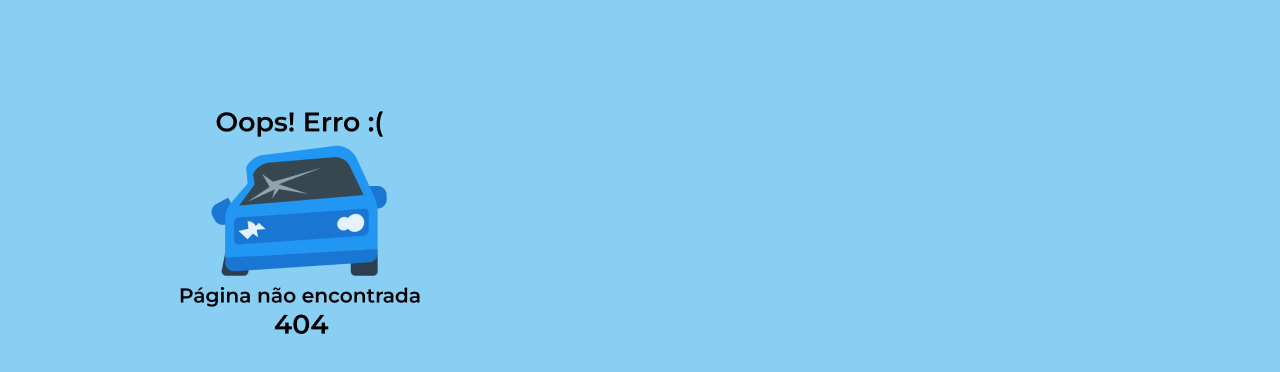
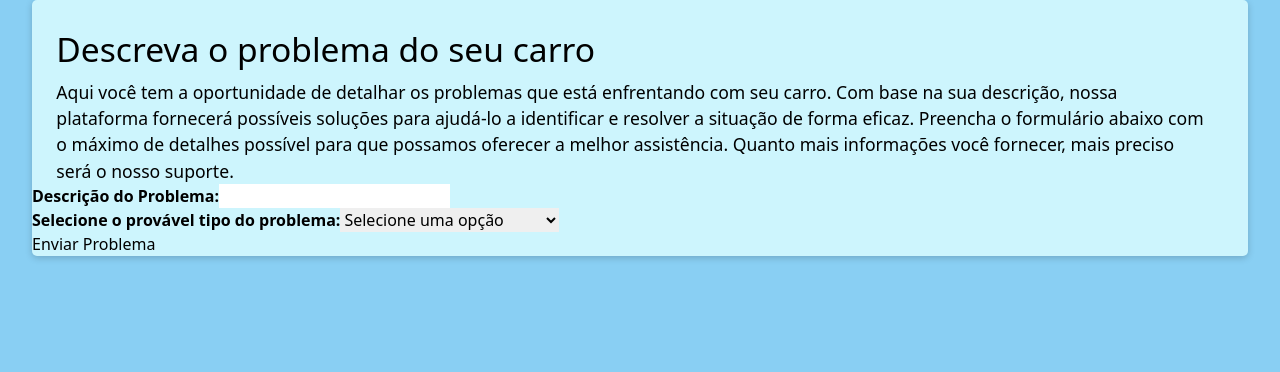
Before and after one commit to felipesora/sprint4-frontend, a Next.js app in the folder carro-seguro/: page /diagnostico in a window 1280 px wide. Before the commit this address had no page. Shown: the top 372 px of the page. Built offline with nearby package versions, Linux system fonts and the light colour scheme.

Commit message:
criando página de diagnóstico.

```diff
--- /dev/null
+++ b/carro-seguro/src/app/diagnostico/page.tsx
@@ -0,0 +1,148 @@
+"use client";
+
+import React, { useState } from 'react';
+import { enviarProblema } from '../../services/problema/api';
+import { buscarPecasPorTipo, Peca } from '../../services/pecas/api';
+import Link from 'next/link';
+
+export default function Diagnostico() {
+    const [pecas, setPecas] = useState<Peca[]>([]);
+    const [descricao, setDescricao] = useState<string>('');
+    const [tipoProblema, setTipoProblema] = useState<string>('');
+    const [precoTotal, setPrecoTotal] = useState<number>(0);
+    const [mensagemResposta, setMensagemResposta] = useState<string>('');
+    const [enviadoComSucesso, setEnviadoComSucesso] = useState<boolean>(false);
+    const [mostrarPecas, setMostrarPecas] = useState<boolean>(false); // Novo estado
+
+    const handleSubmit = async (e: React.FormEvent) => {
+        e.preventDefault();
+        try {
+            await enviarProblema(descricao, tipoProblema);
+            setMensagemResposta('Seu problema foi relatado com sucesso. Nossa equipe entrará em contato com você em breve para fornecer suporte e orientações. Obrigado por escolher a Porto Seguro.');
+            setDescricao('');
+            setTipoProblema('');
+            setEnviadoComSucesso(true);
+            setMostrarPecas(true); // Define como true para mostrar peças
+        } catch (error) {
+            setMensagemResposta('Erro ao enviar o problema. Por favor, tente novamente.');
+            console.error("Erro ao enviar problema:", error);
+        }
+    };
+
+    const handleTipoProblemaChange = async (e: React.ChangeEvent<HTMLSelectElement>) => {
+        const novoTipoProblema = e.target.value;
+        setTipoProblema(novoTipoProblema);
+
+        if (novoTipoProblema) {
+            try {
+                const resultadoPecas = await buscarPecasPorTipo(novoTipoProblema);
+                // Filtrar as peças para incluir apenas aquelas que correspondem ao tipo de problema
+                const pecasFiltradas = resultadoPecas.filter(peca => peca.tpPecaProblema === novoTipoProblema);
+                setPecas(pecasFiltradas);
+
+                // Calcula a média dos preços
+                if (pecasFiltradas.length > 0) {
+                    const total = pecasFiltradas.reduce((acc, peca) => acc + peca.preco, 0);
+                    const media = total / pecasFiltradas.length; // Calcula a média
+                    setPrecoTotal(media);
+                } else {
+                    setPrecoTotal(0); // Se não houver peças, o preço total é 0
+                }
+            } catch (error) {
+                console.error("Erro ao buscar peças:", error);
+            }
+        } else {
+            setPecas([]);
+            setPrecoTotal(0);
+        }
+    };
+
+
+    return (
+        <main>
+            <div id="container_main">
+                <div id="container_diagnostico">
+                    <h1 className="titulo_main">Descreva o problema do seu carro</h1>
+                    <p className="descritivo">
+                        Aqui você tem a oportunidade de detalhar os problemas que está enfrentando com seu carro. Com base na sua descrição, nossa plataforma fornecerá possíveis soluções para ajudá-lo a identificar e resolver a situação de forma eficaz. Preencha o formulário abaixo com o máximo de detalhes possível para que possamos oferecer a melhor assistência. Quanto mais informações você fornecer, mais preciso será o nosso suporte.
+                    </p>
+                </div>
+                <form className='form_diagnostico' onSubmit={handleSubmit}>
+                    <div className='div_form'>
+                        <label htmlFor="idDescricao"><strong>Descrição do Problema:</strong></label>
+                        <input
+                            type="text"
+                            name="descricao"
+                            id="idDescricao"
+                            className="input"
+                            value={descricao}
+                            onChange={(e) => setDescricao(e.target.value)}
+                            required
+                        />
+                    </div>
+
+                    <div className='div_form'>
+                        <label htmlFor="idTipoProblema"><strong>Selecione o provável tipo do problema:</strong></label>
+                        <select
+                            name="tipoProblema"
+                            id="idTipoProblema"
+                            className="input input_select"
+                            value={tipoProblema}
+                            onChange={handleTipoProblemaChange}
+                            required
+                        >
+                            <option value="" disabled>Selecione uma opção</option>
+                            <option value="Motor">Problema no motor</option>
+                            <option value="Bateria">Problema na bateria</option>
+                            <option value="Transmissão">Problema na transmissão</option>
+                            <option value="Freio">Problema nos freios</option>
+                            <option value="Elétrico">Problema elétrico</option>
+                            <option value="Suspensão">Problema na suspensão</option>
+                            <option value="Pneu">Problema nos pneus</option>
+                            <option value="Amortecedor">Problema no amortecedor</option>
+                            <option value="Filtro">Problema no filtro</option>
+                        </select>
+                    </div>
+
+                    <div className='div_btn'>
+                        <button type="submit" className='btn_enviar_problema'>Enviar Problema</button>
+                    </div>
+                </form>
+
+                {/* Exibe as peças e o preço total somente se enviado com sucesso e mostrarPecas for true */}
+                {enviadoComSucesso && mostrarPecas && (
+                    <div>
+                        <h2 className='subtitulo_tabela_pecas'>Peças recomendadas:</h2>
+                        <table>
+                            <thead>
+                                <tr>
+                                    <th>Descrição da Peça</th>
+                                    <th>Preço (R$)</th>
+                                </tr>
+                            </thead>
+                            <tbody>
+                                {pecas.map((peca) => (
+                                    <tr key={peca.idPeca}>
+                                        <td>{peca.descricao}</td>
+                                        <td>R$ {peca.preco.toFixed(2)}</td>
+                                    </tr>
+                                ))}
+                            </tbody>
+                        </table>
+                        <h3 className='orçamento_pecas'>Orçamento médio estimado: R$ {precoTotal.toFixed(2)}</h3>
+                        <div className="div_btn_oficinas">
+                            <p className='mensagem_link_oficinas'>Para ver oficinas parceiras <Link href="/oficinas" className='link_oficinas'>Clique aqui</Link></p>
+                        </div>
+                    </div>
+                )}
+
+                {/* Exibe a mensagem somente se o envio for bem-sucedido */}
+                {enviadoComSucesso && (
+                    <div id="resposta_botao">
+                        {mensagemResposta}
+                    </div>
+                )}
+            </div>
+        </main>
+    );
+}
```
